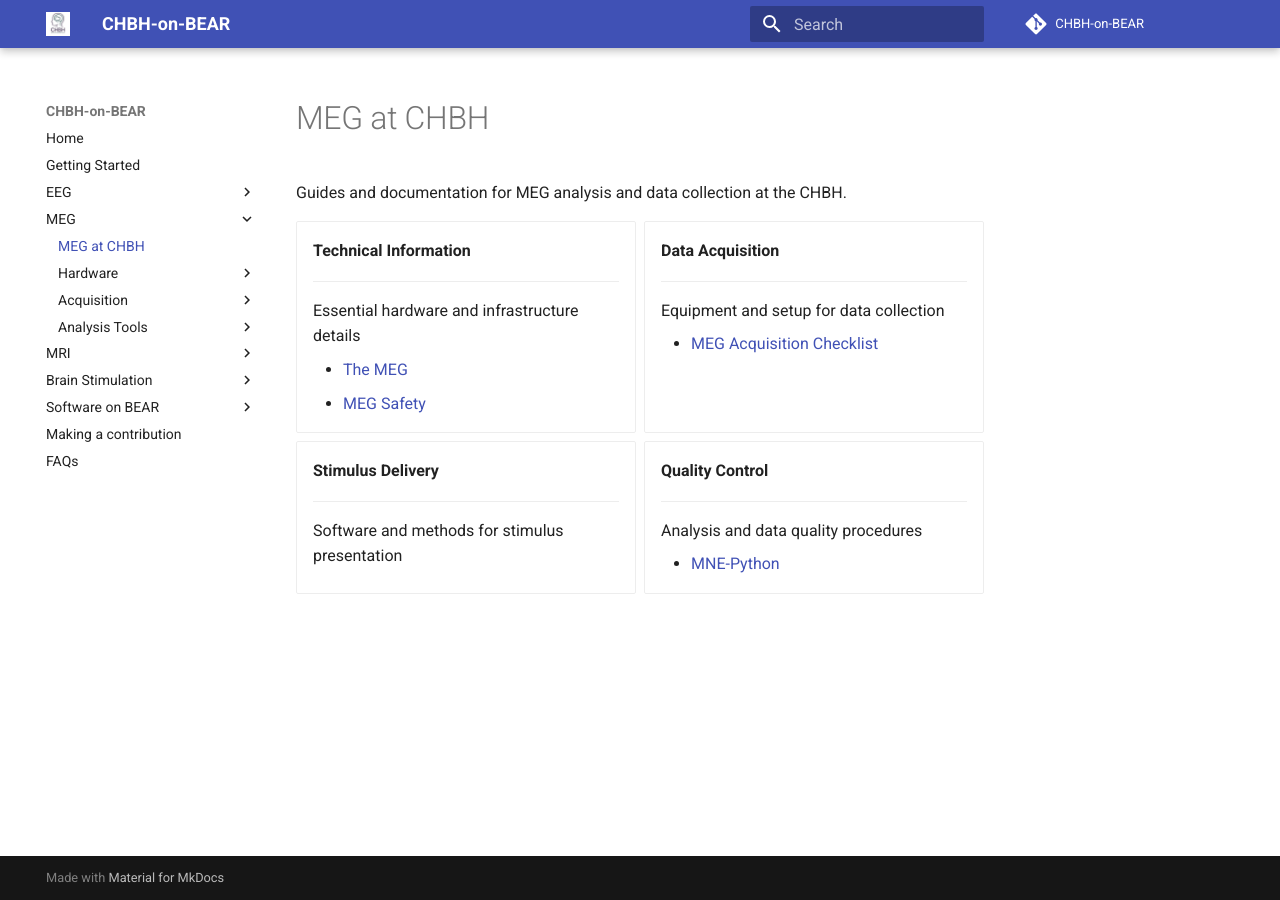
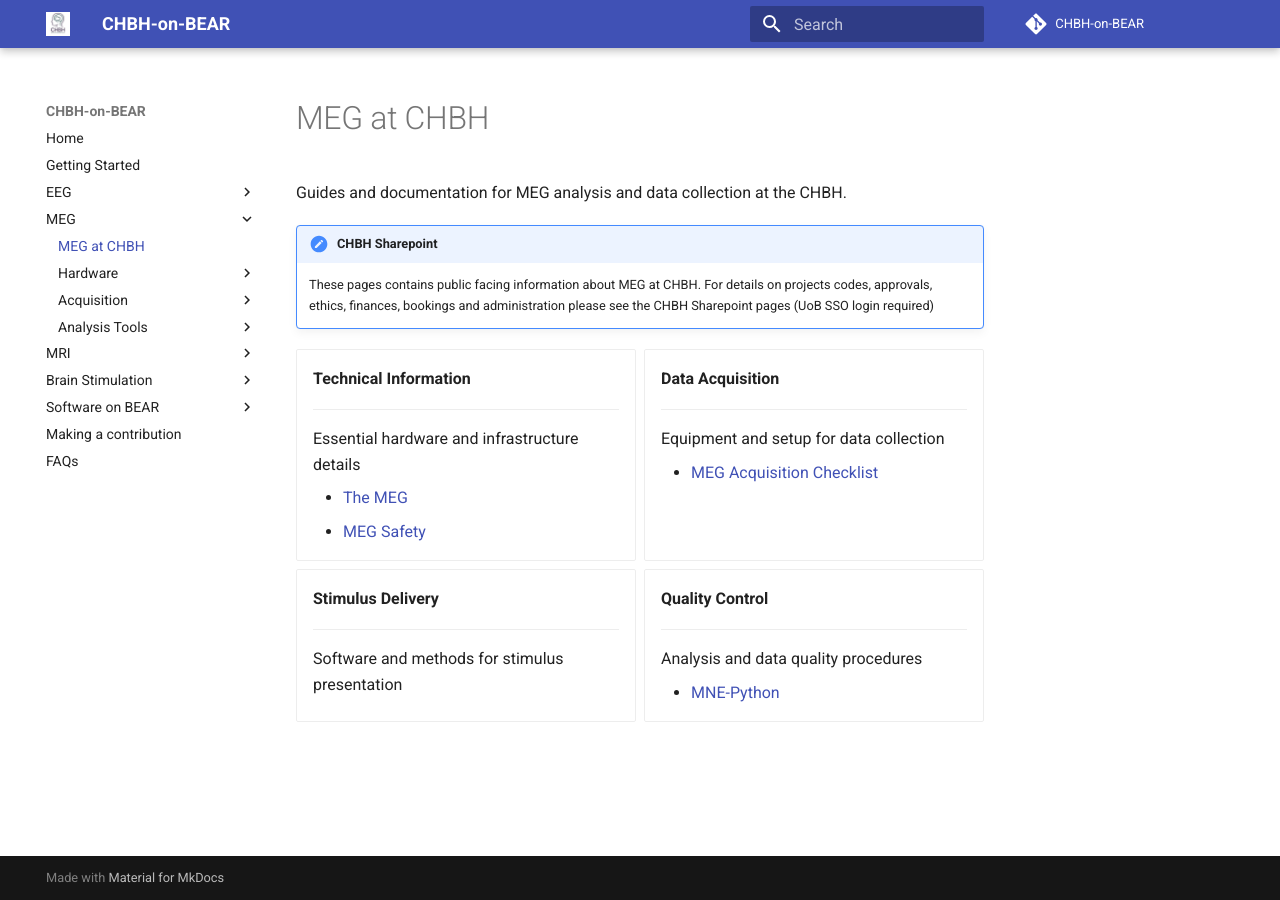
Before and after one commit to chbh-opensource/chbh-on-bear, an MkDocs documentation site: the page built from docs/meg/index.md, in a window 1280 px wide. Built offline with MkDocs 1.6.1 and Material for MkDocs 9.7.7, drawn with Linux system fonts in a browser that asks for light colours; comment, search, counter and statistics services are not loaded.

Commit message:
Add admonition about sharepoint to MEG landing page

```diff
--- a/docs/meg/index.md
+++ b/docs/meg/index.md
@@ -1,6 +1,11 @@
 # MEG at CHBH
 
 Guides and documentation for MEG analysis and data collection at the CHBH.
+
+!!! note "CHBH Sharepoint"
+
+    These pages contains public facing information about MEG at CHBH. For details on projects codes, approvals, ethics, finances, bookings and administration please see the CHBH Sharepoint pages (UoB SSO login required)
+
 
 <div class="grid cards" markdown>
 
```
